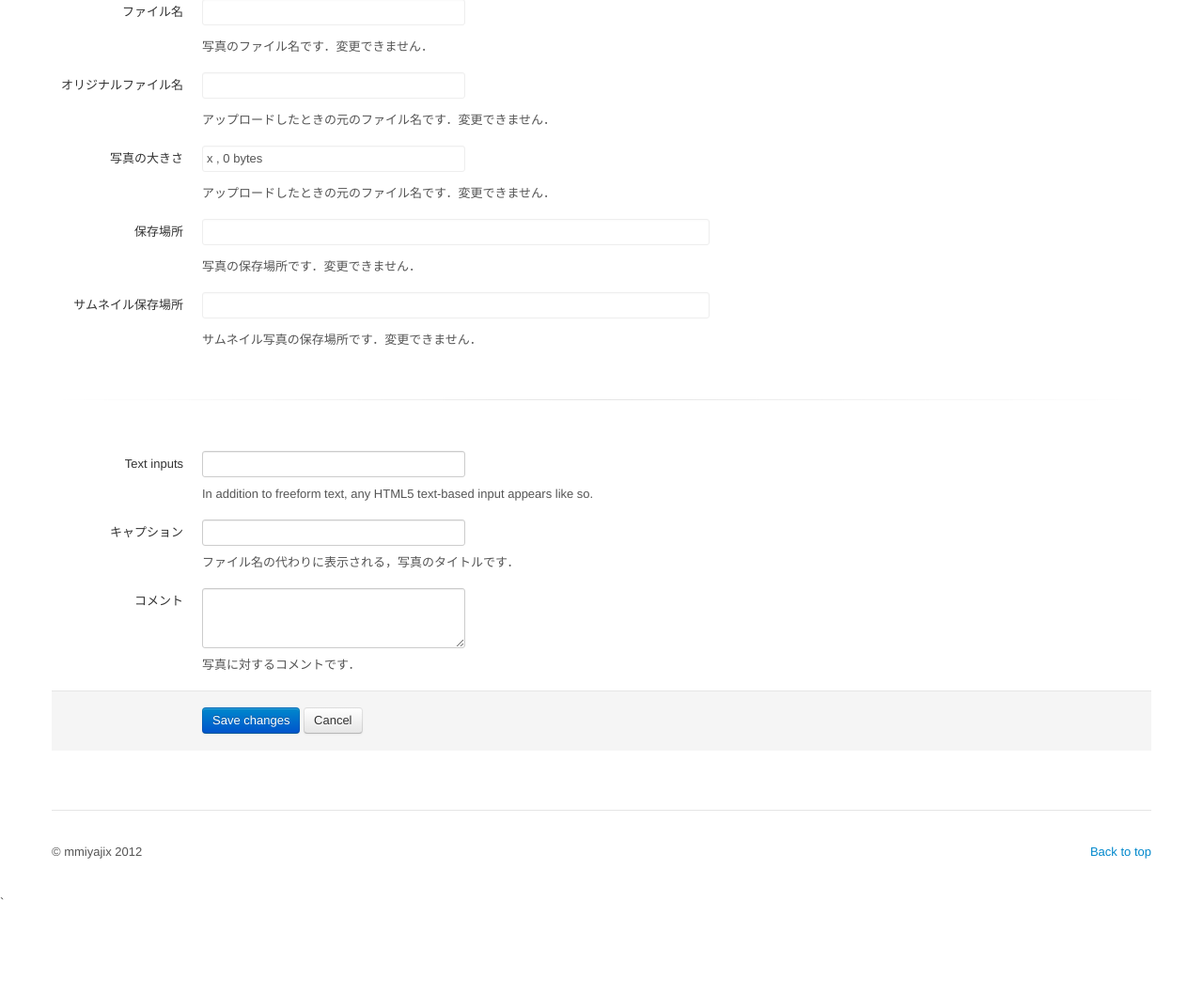
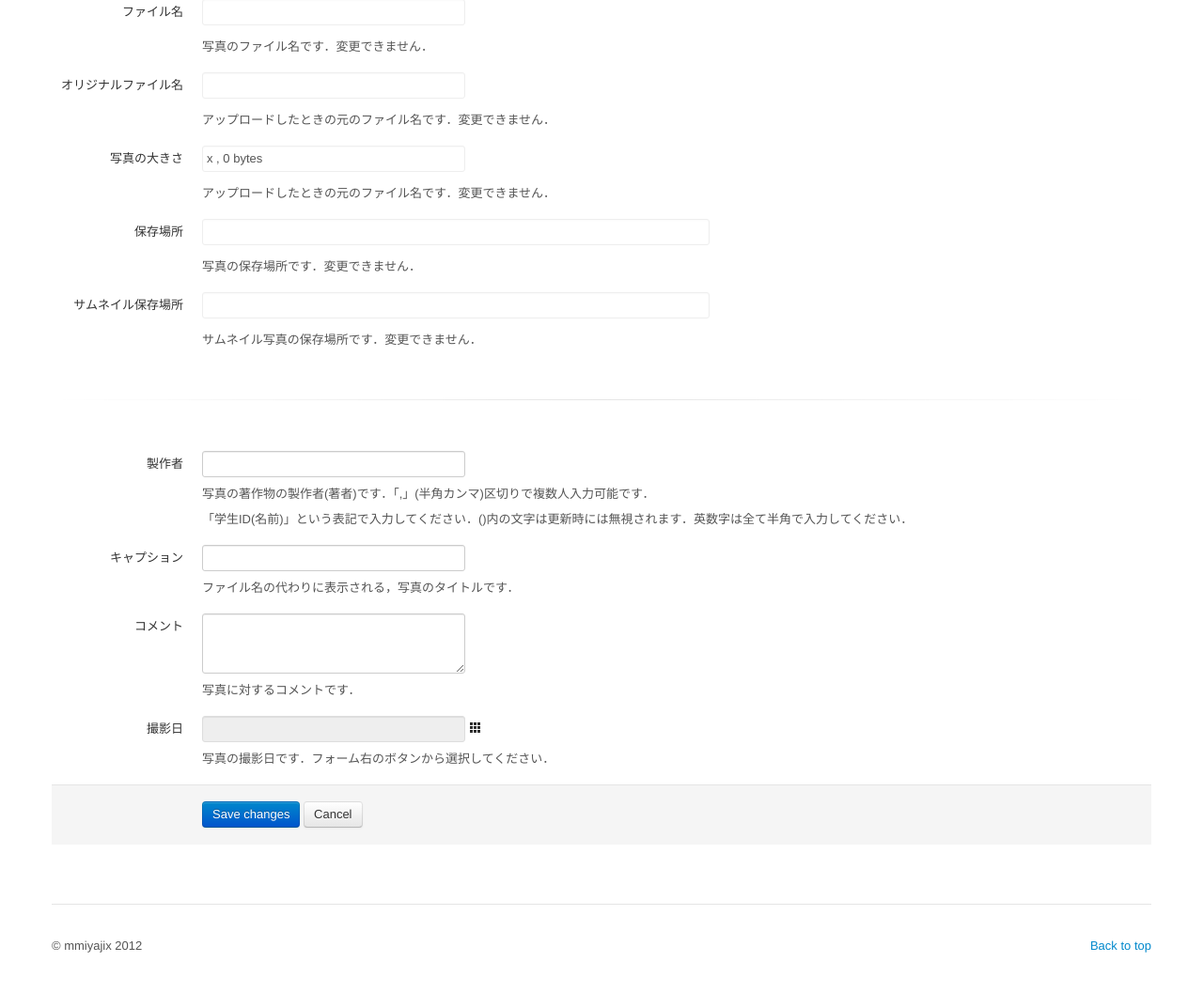
Before and after one commit to mmiyaji/iArchives, a Django app: template archives/templates/photo/index.html in a window 1280 px wide. Shown: the part 518-1575 px from the top of the page at 94% size. Before the commit the page ends 1476 px from the top, so only its background shows below. Run offline with Django 3.2, Linux system fonts and the light colour scheme; the template is opened without the code that fills it, so the values that code supplies are empty; parts of the project's set-up code (start-up, migrations or seed data) failed here and were passed over; some libraries are stand-ins or nearby versions.

Commit message:
画像の撮影日を更新するフォーム作成

```diff
--- a/archives/models.py
+++ b/archives/models.py
@@ -118,6 +118,8 @@ class Photo(models.Model):
         except:
             result = None
         return result
+    def get_authors(self):
+        return self.authors.all()
     def get_original_img_url(self):
         return "/media/"+str(self.image.name)
     def get_thumnail_img_url(self):
--- a/archives/photo.py
+++ b/archives/photo.py
@@ -30,6 +30,7 @@ def detail(request, photo_uuid):
     temp_values = {
         "photo":photo,
         "subscroll":True,
+        "datepicker":"datepicker",
         }
     return render_to_response('photo/index.html',temp_values,
                               context_instance=RequestContext(request))
--- a/archives/templates/base/base.html
+++ b/archives/templates/base/base.html
@@ -47,8 +47,7 @@
       </footer>
 
     </div><!-- /container -->
-
-    `    <!-- Le javascript
+        <!-- Le javascript
               ================================================== -->
     <!-- Placed at the end of the document so the pages load faster -->
     <script src="{{ STATIC_URL }}/js/jquery.js"></script>
@@ -66,7 +65,6 @@
     <script src="{{ STATIC_URL }}/js/bootstrap-carousel.js"></script>
     <script src="{{ STATIC_URL }}/js/bootstrap-typeahead.js"></script>
     <script src="{{ STATIC_URL }}/js/bootstrap-datepicker.js"></script>
-    <script src="{{ STATIC_URL }}/js/bootstrap-typeahead.js"></script>
 
     <!-- The jQuery UI widget factory, can be omitted if jQuery UI is already included -->
     <script src="{{ STATIC_URL }}/js/vendor/jquery.ui.widget.js"></script>
@@ -92,14 +90,15 @@
     <script src="{{ STATIC_URL }}/js/main.js"></script>
     <!-- The XDomainRequest Transport is included for cross-domain file deletion for IE8+ -->
     <!--[if gte IE 8]><script src="{{ STATIC_URL }}/js/cors/jquery.xdr-transport.js"></script><![endif]-->
+    <script src="{{ STATIC_URL }}/js/application.js?v=1"></script>
     <script type="text/javascript">
       <!--
-          $('.carousel').carousel({
-          // default 5000
-          interval: 10000
+          {% if datepicker %}
+          $(function(){
+          $('#{{datepicker}}').datepicker();
           });
+          {% endif %}
         -->
     </script>
-
   </body>
 </html>
--- a/archives/templates/photo/index.html
+++ b/archives/templates/photo/index.html
@@ -69,28 +69,37 @@
         </div>
 
         <hr class="soften">
-
         <div class="control-group">
-          <label class="control-label" for="input01">Text inputs</label>
+          <label class="control-label" for="input_author">製作者</label>
           <div class="controls">
-            <input type="text" class="input-xlarge" id="input01" value="{{photo.title}}">
-            <p class="help-block">In addition to freeform text, any HTML5 text-based input appears like so.</p>
+            <input type="text" class="input-xlarge" id="input_author" value=" {% for author in photo.get_authors %}{{author.student_id}}({{author.name}}),{% endfor %}">
+            <p class="help-block">写真の著作物の製作者(著者)です．「,」(半角カンマ)区切りで複数人入力可能です．</p>
+            <p class="help-block">「学生ID(名前)」という表記で入力してください．()内の文字は更新時には無視されます．英数字は全て半角で入力してください．</p>
           </div>
         </div>
         <div class="control-group">
           <label class="control-label" for="input_caption">キャプション</label>
           <div class="controls">
-            <input type="text" class="input-xlarge" id="input_caption" value="{{photo.caption}}">
+            <input type="text" class="input-xlarge" id="input_caption" name="caption" value="{{photo.caption}}">
             <p class="help-block">ファイル名の代わりに表示される，写真のタイトルです．</p>
           </div>
         </div>
         <div class="control-group">
-          <label class="control-label" for="textarea">コメント</label>
+          <label class="control-label" for="textarea_comment">コメント</label>
           <div class="controls">
-            <textarea class="input-xlarge" id="textarea" rows="3"></textarea>
+            <textarea class="input-xlarge" id="textarea_comment" rows="3" name="comment"></textarea>
             <p class="help-block">写真に対するコメントです．</p>
           </div>
         </div>
+        <div class="control-group">
+          <label class="control-label" for="input_pubdate">撮影日</label>
+          <div class="controls date" id="datepicker" data-date="{{photo.published_at|date:'Y-m-d'}}" data-date-format="yyyy-mm-dd">
+            <input type="text" class="input-xlarge" id="input_pubdate" name="pubdate" value="{{photo.published_at|date:'Y-m-d'}}" readonly>
+            <span class="add-on"><i class="icon-th"></i></span>
+            <p class="help-block">写真の撮影日です．フォーム右のボタンから選択してください．</p>
+          </div>
+        </div>
+
         <div class="form-actions">
           <button type="submit" class="btn btn-primary">Save changes</button>
           <button class="btn">Cancel</button>
--- a/archives/upload.py
+++ b/archives/upload.py
@@ -148,8 +148,8 @@ class UploadHandler(object):
                             if not author:
                                 author = Author()
                                 author.student_id = element[2].strip()
-                                author.name = element[1]
-                                author.nickname = element[3]
+                                author.name = element[1].strip()
+                                author.nickname = element[3].strip()
                                 author.save()
                             authors.append(author)
                 # photo.author_id = 1
@@ -165,6 +165,7 @@ class UploadHandler(object):
                 photo.title = name
                 photo.image = fieldStorage
                 photo.original_title = result['name']
+                photo.authors.clear()
                 for a in authors:
                     photo.authors.add(a)
                 photo.save()
--- a/iArchives/static/js/application.js
+++ b/iArchives/static/js/application.js
@@ -1,7 +1,3 @@
-// NOTICE!! DO NOT USE ANY OF THIS JAVASCRIPT
-// IT'S ALL JUST JUNK FOR OUR DOCS!
-// ++++++++++++++++++++++++++++++++++++++++++
-
 !function ($) {
 
   $(function(){
@@ -13,13 +9,6 @@
 
     // make code pretty
     window.prettyPrint && prettyPrint()
-
-    // add-ons
-    $('.add-on :checkbox').on('click', function () {
-      var $this = $(this)
-        , method = $this.attr('checked') ? 'addClass' : 'removeClass'
-      $(this).parents('.add-on')[method]('active')
-    })
 
     // position static twipsies for components page
     if ($(".twipsies a").length) {
@@ -46,14 +35,14 @@
     // fix sub nav on scroll
     var $win = $(window)
       , $nav = $('.subnav')
-      , navTop = $('.subnav').length && $('.subnav').offset().top - 40
+      , navTop = $('.subnav').length && $('.subnav').offset().top - 150
       , isFixed = 0
 
     processScroll()
 
     // hack sad times - holdover until rewrite for 2.1
     $nav.on('click', function () {
-      if (!isFixed) setTimeout(function () {  $win.scrollTop($win.scrollTop() - 47) }, 10)
+      if (!isFixed) setTimeout(function () {  $win.scrollTop($win.scrollTop() - 150) }, 10)
     })
 
     $win.on('scroll', processScroll)
@@ -68,91 +57,18 @@
         $nav.removeClass('subnav-fixed')
       }
     }
+      // carousel demo
+      $('#myCarousel').carousel()
+      $('.carousel').carousel({
+          // default 5000
+          interval: 10000
+      });
 
-    // tooltip demo
-    $('.tooltip-demo.well').tooltip({
-      selector: "a[rel=tooltip]"
-    })
-
-    $('.tooltip-test').tooltip()
-    $('.popover-test').popover()
-
-    // popover demo
-    $("a[rel=popover]")
-      .popover()
-      .click(function(e) {
-        e.preventDefault()
-      })
-
-    // button state demo
-    $('#fat-btn')
-      .click(function () {
-        var btn = $(this)
-        btn.button('loading')
-        setTimeout(function () {
-          btn.button('reset')
-        }, 3000)
-      })
-
-    // carousel demo
-    $('#myCarousel').carousel()
-
-    // javascript build logic
-    var inputsComponent = $("#components.download input")
-      , inputsPlugin = $("#plugins.download input")
-      , inputsVariables = $("#variables.download input")
-
-    // toggle all plugin checkboxes
-    $('#components.download .toggle-all').on('click', function (e) {
-      e.preventDefault()
-      inputsComponent.attr('checked', !inputsComponent.is(':checked'))
-    })
-
-    $('#plugins.download .toggle-all').on('click', function (e) {
-      e.preventDefault()
-      inputsPlugin.attr('checked', !inputsPlugin.is(':checked'))
-    })
-
-    $('#variables.download .toggle-all').on('click', function (e) {
-      e.preventDefault()
-      inputsVariables.val('')
-    })
-
-    // request built javascript
-    $('.download-btn').on('click', function () {
-
-      var css = $("#components.download input:checked")
-            .map(function () { return this.value })
-            .toArray()
-        , js = $("#plugins.download input:checked")
-            .map(function () { return this.value })
-            .toArray()
-        , vars = {}
-        , img = ['glyphicons-halflings.png', 'glyphicons-halflings-white.png']
-
-    $("#variables.download input")
-      .each(function () {
-        $(this).val() && (vars[ $(this).prev().text() ] = $(this).val())
-      })
-
-      $.ajax({
-        type: 'POST'
-      , url: /\?dev/.test(window.location) ? 'http://localhost:3000' : 'http://bootstrap.herokuapp.com'
-      , dataType: 'jsonpi'
-      , params: {
-          js: js
-        , css: css
-        , vars: vars
-        , img: img
-      }
-      })
-    })
   })
 
 // Modified from the original jsonpi https://github.com/benvinegar/jquery-jsonpi
 $.ajaxTransport('jsonpi', function(opts, originalOptions, jqXHR) {
   var url = opts.url;
-
   return {
     send: function(_, completeCallback) {
       var name = 'jQuery_iframe_' + jQuery.now()
```
